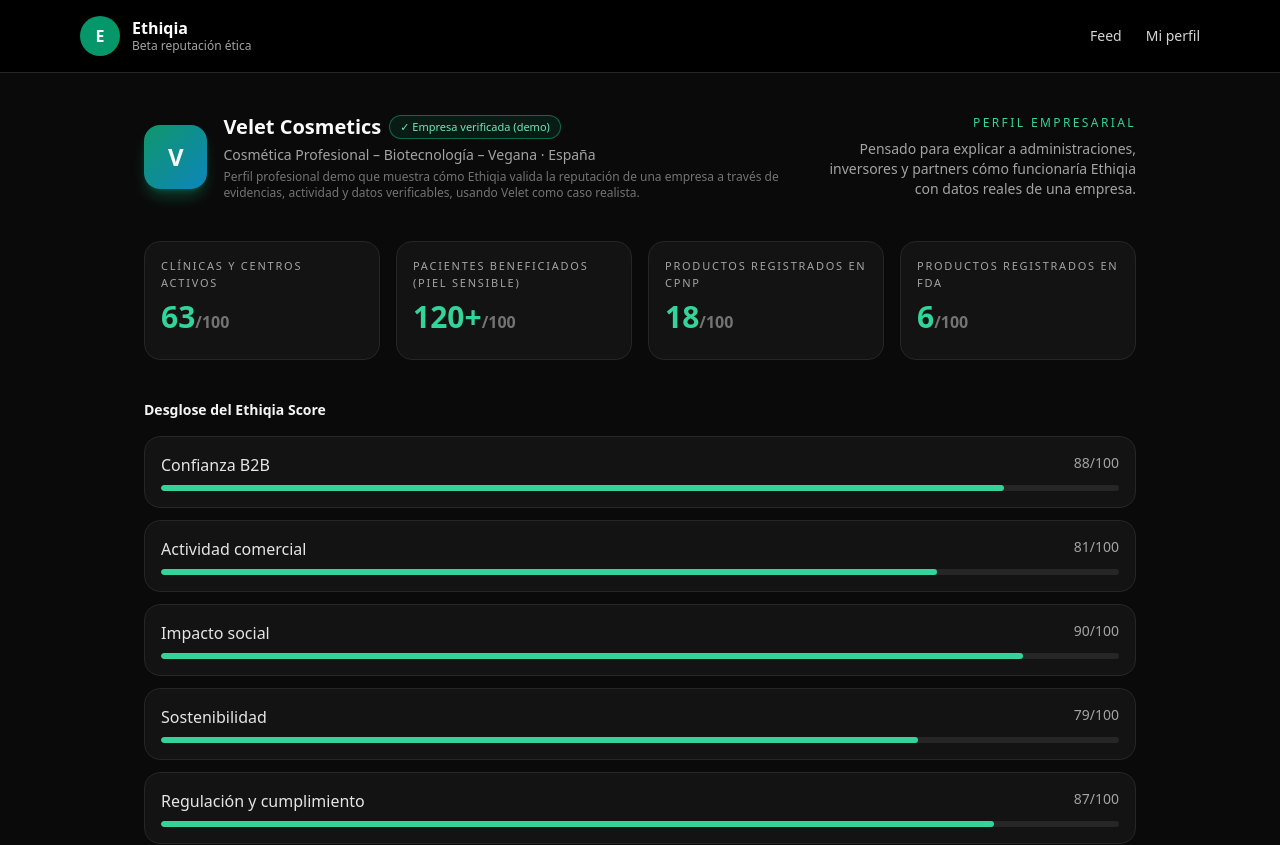
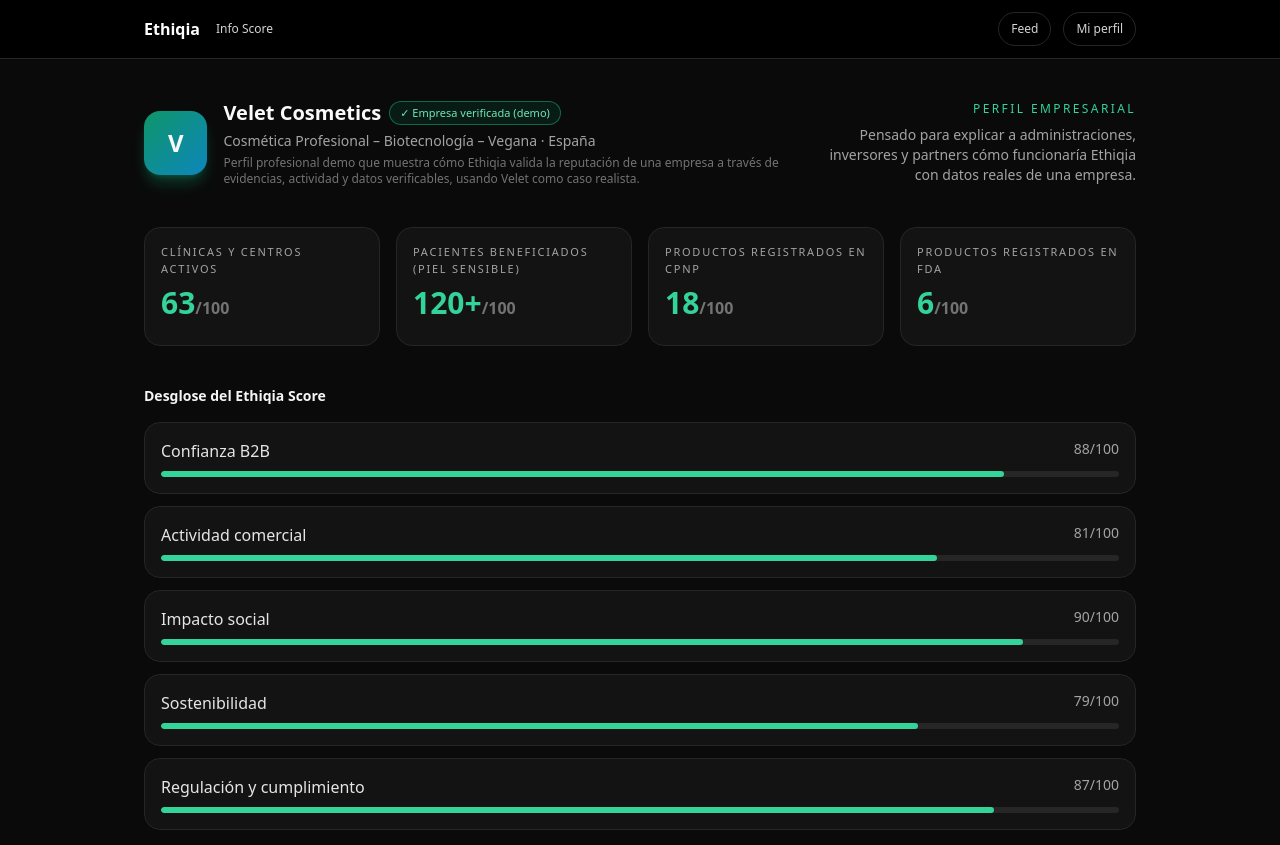
Before and after one commit to veletcosmetics/ethiqia-frontend, a Next.js app: page /company in a window 1280 px wide. Shown: the top 845 px of the page. Built offline with nearby package versions, Linux system fonts and the light colour scheme.

Commit message:
Update AppTopNav.tsx

```diff
--- a/components/AppTopNav.tsx
+++ b/components/AppTopNav.tsx
@@ -6,31 +6,47 @@ import { usePathname } from "next/navigation";
 export default function AppTopNav() {
   const pathname = usePathname();
 
-  // Rutas donde NO queremos el navbar de la app
-  const isLanding = pathname === "/" || pathname.startsWith("/investors");
-  const isAuth = pathname.startsWith("/login") || pathname.startsWith("/signup");
-
-  if (isLanding || isAuth) return null;
+  // Ocultar en home e investors (según tu comentario en layout)
+  if (pathname === "/" || pathname.startsWith("/investors")) return null;
 
   return (
-    <header className="sticky top-0 z-40 border-b border-neutral-800 bg-black/70 backdrop-blur">
-      <div className="max-w-6xl mx-auto px-4 py-4 flex items-center justify-between">
-        {/* Logo -> SIEMPRE a la landing */}
-        <Link href="/" className="flex items-center gap-3">
-          <div className="h-10 w-10 rounded-full bg-emerald-600 flex items-center justify-center font-semibold">
-            E
-          </div>
-          <div className="leading-tight">
-            <div className="font-semibold text-white">Ethiqia</div>
-            <div className="text-xs text-neutral-400">Beta reputación ética</div>
-          </div>
-        </Link>
+    <header className="sticky top-0 z-40 border-b border-neutral-800 bg-black/80 backdrop-blur">
+      <div className="mx-auto max-w-5xl px-4 py-3 flex items-center justify-between gap-4">
+        {/* Left: Logo + links */}
+        <div className="flex items-center gap-4 min-w-0">
+          <Link href="/feed" className="font-semibold text-white hover:text-emerald-400 transition-colors">
+            Ethiqia
+          </Link>
 
-        <nav className="flex items-center gap-6 text-sm text-neutral-300">
-          <Link href="/feed" className="hover:text-white transition-colors">
+          <Link
+            href="/score-rules"
+            className="text-xs text-neutral-300 hover:text-emerald-400 transition-colors"
+          >
+            Info Score
+          </Link>
+        </div>
+
+        {/* Right: navegación rápida */}
+        <nav className="flex items-center gap-3">
+          <Link
+            href="/feed"
+            className={`text-xs px-3 py-2 rounded-full border transition-colors ${
+              pathname.startsWith("/feed")
+                ? "border-emerald-700/50 bg-emerald-500/10 text-emerald-300"
+                : "border-neutral-800 bg-black text-neutral-300 hover:text-white hover:border-neutral-600"
+            }`}
+          >
             Feed
           </Link>
-          <Link href="/profile" className="hover:text-white transition-colors">
+
+          <Link
+            href="/profile"
+            className={`text-xs px-3 py-2 rounded-full border transition-colors ${
+              pathname.startsWith("/profile")
+                ? "border-emerald-700/50 bg-emerald-500/10 text-emerald-300"
+                : "border-neutral-800 bg-black text-neutral-300 hover:text-white hover:border-neutral-600"
+            }`}
+          >
             Mi perfil
           </Link>
         </nav>
```
